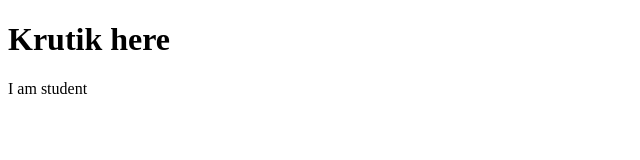
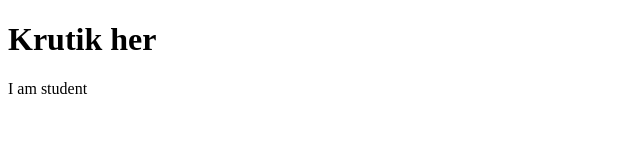
Before and after one commit to bridgecrew-perf6/JenkinsDeploynment, a plain HTML site: page index.html in a window 1280 px wide. Shown: the full height of the page, 0-640 px from the left. Drawn offline with Linux system fonts and the light colour scheme.

Commit message:
Update index.html

```diff
--- a/index.html
+++ b/index.html
@@ -5,7 +5,7 @@
 </head>
 <body>
 
-<h1>Krutik here</h1>
+<h1>Krutik her</h1>
 <p>I am student</p>
 
 </body>
```
